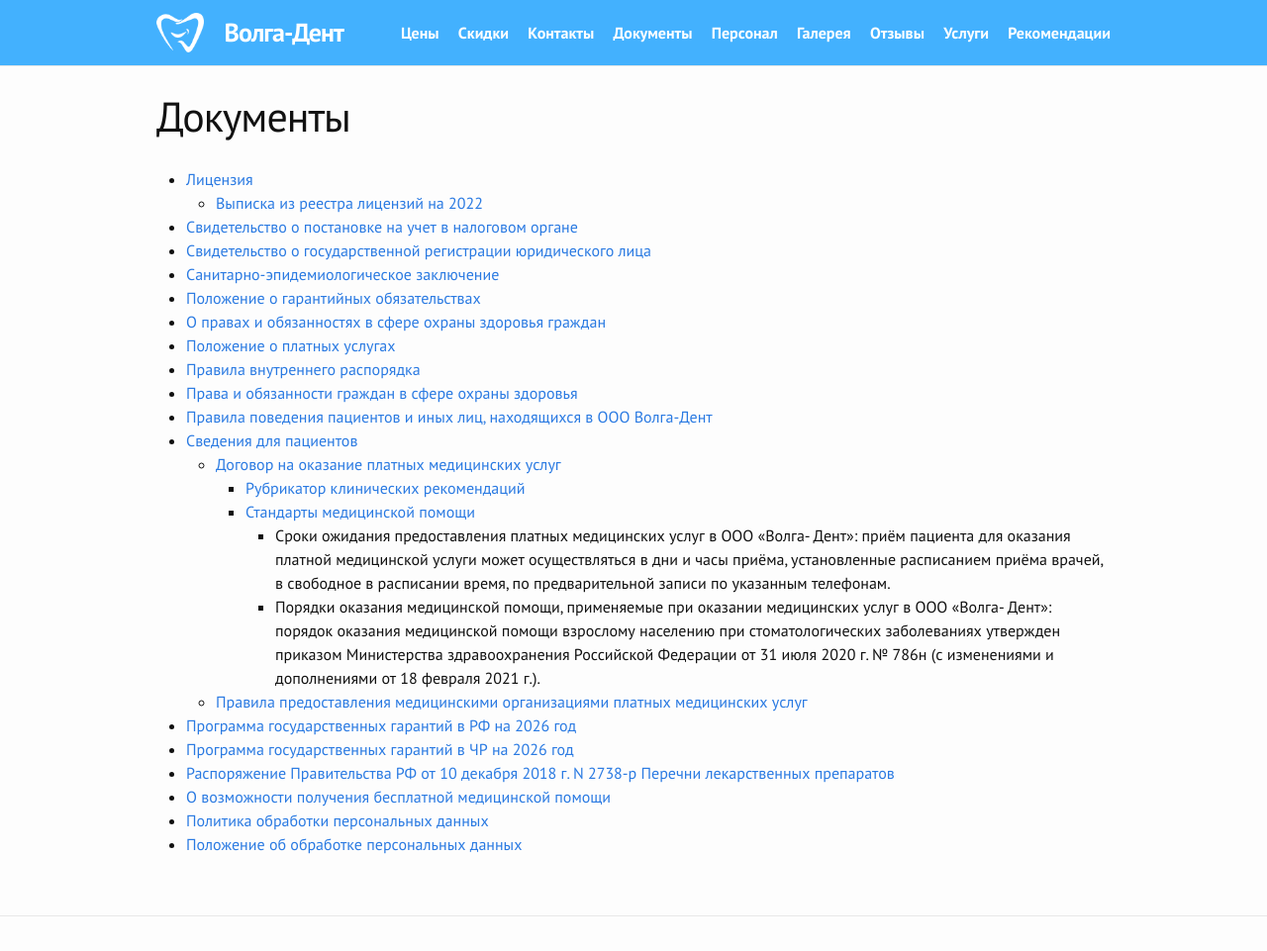
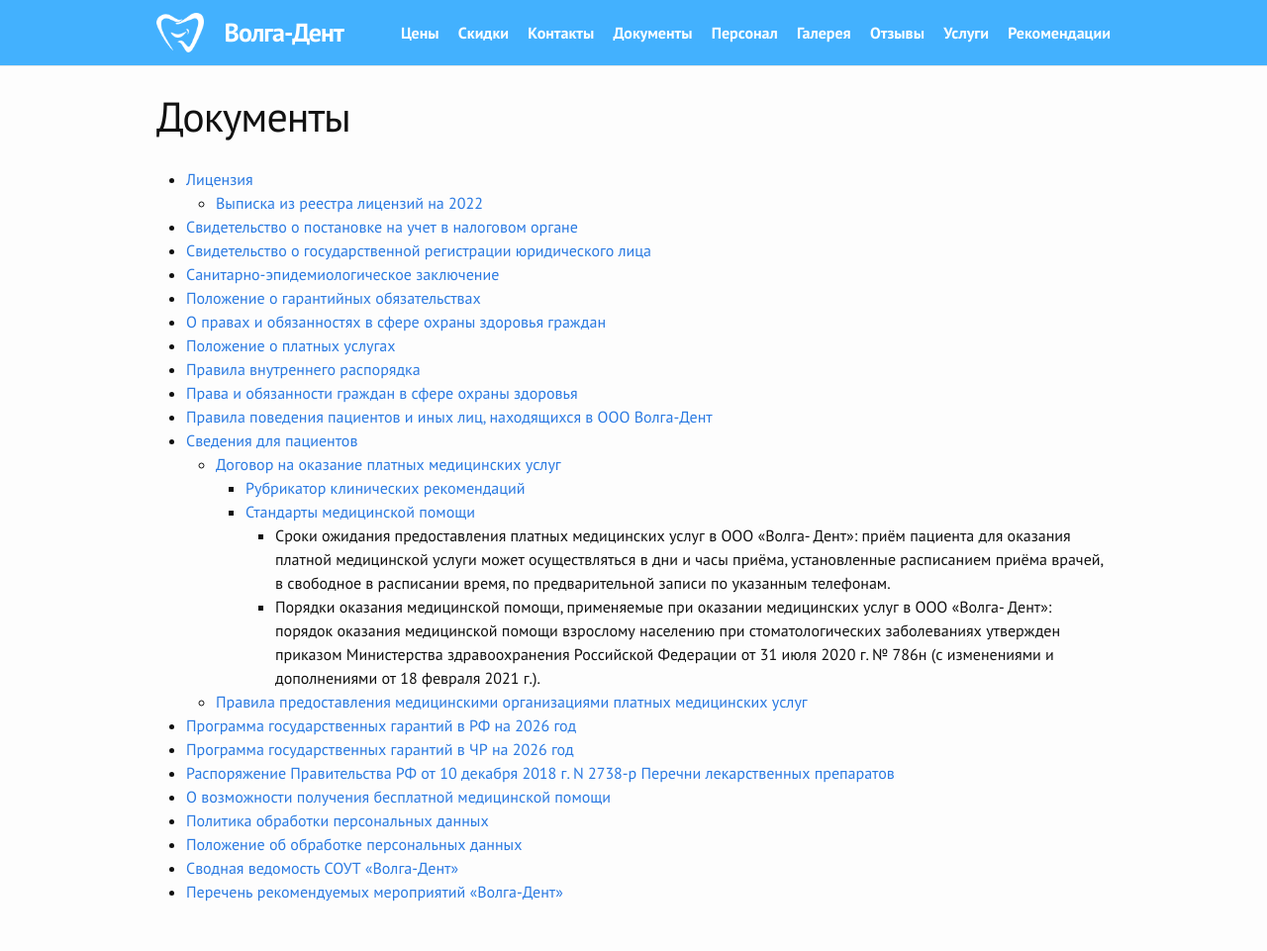
Before and after one commit to albus-dentes/albus-dentes.github.io, a Jekyll site: the page built from documents/03-index.md, in a window 1280 px wide. Shown: the top 961 px of the page at 99% size. Built offline with Jekyll 4.4.1, drawn with Linux system fonts in a browser that asks for light colours.

Commit message:
Add documents

```diff
--- a/documents/03-index.md
+++ b/documents/03-index.md
@@ -27,3 +27,5 @@
 - [О возможности получения бесплатной медицинской помощи](/assets/о-vozmozhnosti-polucheniya-besplatnoj-medicinskoj-pomoshhi.odt)
 - [Политика обработки персональных данных](/assets/pd.odt)
 - [Положение об обработке персональных данных](/assets/pd-p.odt)
+- [Сводная ведомость СОУТ «Волга-Дент»](/assets/sout.pdf)
+- [Перечень рекомендуемых мероприятий «Волга-Дент»](/assets/per.pdf)
```
Also changed, not shown: 2 other files.
